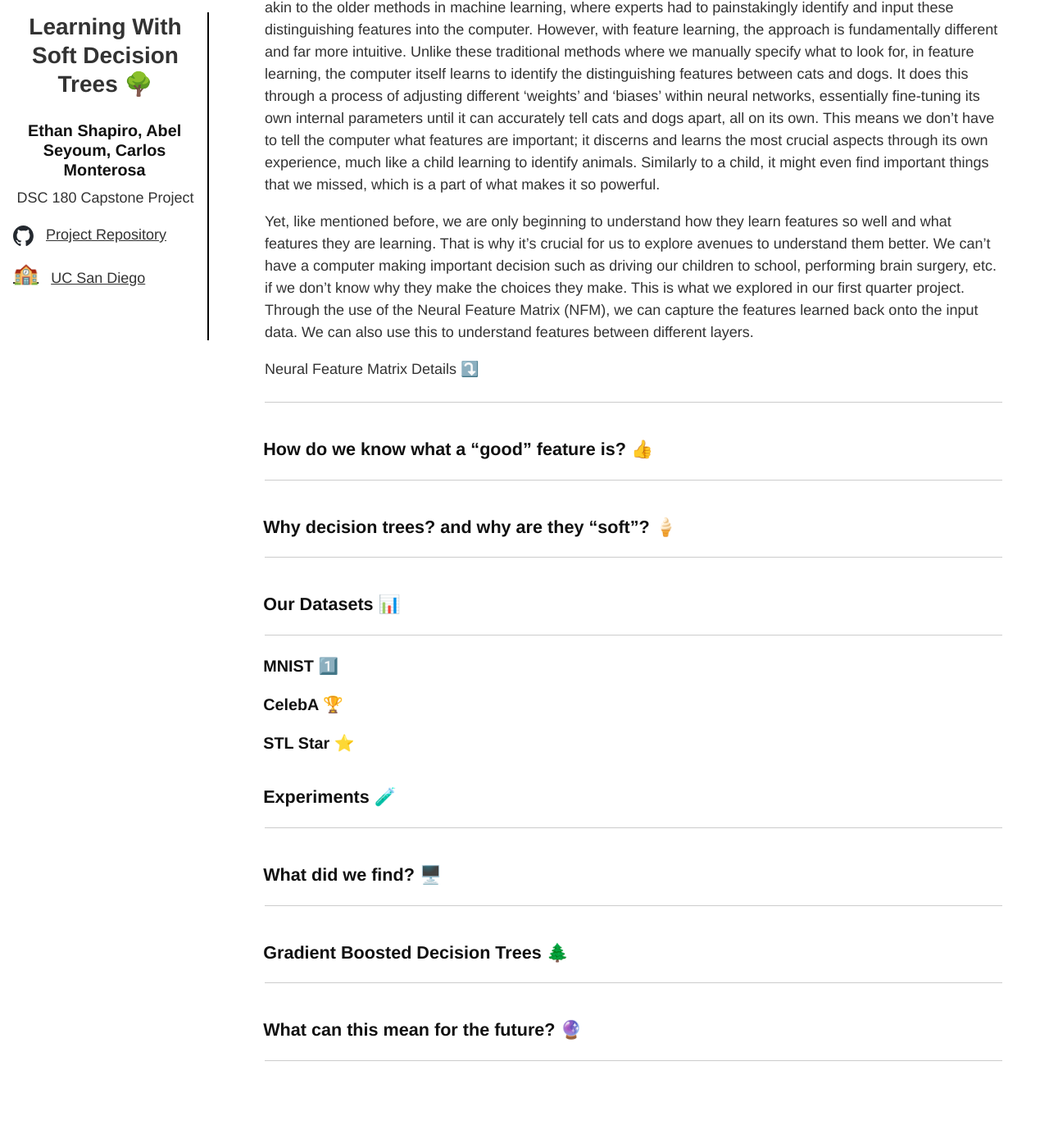
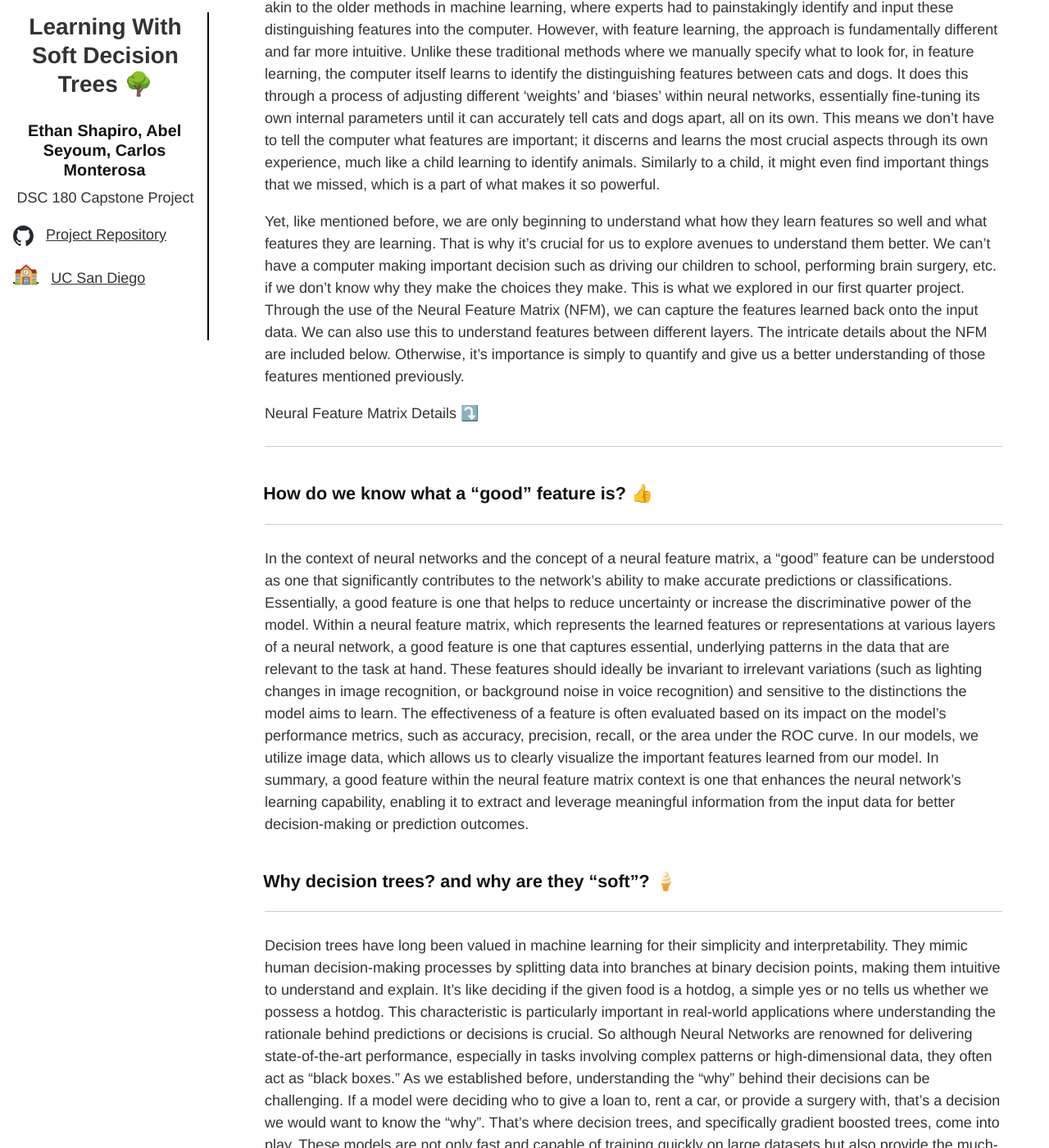
Before and after one commit to Ethan-Shapiro/SDT-Feature-Learning, a Jekyll site: the page built from docs/index.md, in a window 1280 px wide and 1400 px high, scrolled down 967 px. Shown: the whole window at 82% size. Built offline with Jekyll 4.4.1, drawn with Linux system fonts in a browser that asks for light colours; formulas are drawn with MathJax 3; some of the changed text lies outside the part shown.

Commit message:
added why decision trees section

```diff
--- a/docs/index.md
+++ b/docs/index.md
@@ -20,7 +20,7 @@
 
 Imagine you're teaching someone to differentiate between a cat and a dog. Traditionally, you might start by pointing out key features: 'Cats usually have shorter noses, and dogs come in a wider variety of sizes.' This is akin to the older methods in machine learning, where experts had to painstakingly identify and input these distinguishing features into the computer. However, with feature learning, the approach is fundamentally different and far more intuitive. Unlike these traditional methods where we manually specify what to look for, in feature learning, the computer itself learns to identify the distinguishing features between cats and dogs. It does this through a process of adjusting different 'weights' and 'biases' within neural networks, essentially fine-tuning its own internal parameters until it can accurately tell cats and dogs apart, all on its own. This means we don't have to tell the computer what features are important; it discerns and learns the most crucial aspects through its own experience, much like a child learning to identify animals. Similarly to a child, it might even find important things that we missed, which is a part of what makes it so powerful.
 
-Yet, like mentioned before, we are only beginning to understand how they learn features so well and what features they are learning. That is why it's crucial for us to explore avenues to understand them better. We can't have a computer making important decision such as driving our children to school, performing brain surgery, etc. if we don't know why they make the choices they make. This is what we explored in our first quarter project. Through the use of the Neural Feature Matrix (NFM), we can capture the features learned back onto the input data. We can also use this to understand features between different layers.
+Yet, like mentioned before, we are only beginning to understand what how they learn features so well and what features they are learning. That is why it's crucial for us to explore avenues to understand them better. We can't have a computer making important decision such as driving our children to school, performing brain surgery, etc. if we don't know why they make the choices they make. This is what we explored in our first quarter project. Through the use of the Neural Feature Matrix (NFM), we can capture the features learned back onto the input data. We can also use this to understand features between different layers. The intricate details about the NFM are included below. Otherwise, it's importance is simply to quantify and give us a better understanding of those features mentioned previously.
 
 <details>
 <summary>Neural Feature Matrix Details ⤵️</summary>
@@ -49,8 +49,14 @@
 ## How do we know what a "good" feature is? 👍
 ---
 
+In the context of neural networks and the concept of a neural feature matrix, a "good" feature can be understood as one that significantly contributes to the network's ability to make accurate predictions or classifications. Essentially, a good feature is one that helps to reduce uncertainty or increase the discriminative power of the model. Within a neural feature matrix, which represents the learned features or representations at various layers of a neural network, a good feature is one that captures essential, underlying patterns in the data that are relevant to the task at hand. These features should ideally be invariant to irrelevant variations (such as lighting changes in image recognition, or background noise in voice recognition) and sensitive to the distinctions the model aims to learn. The effectiveness of a feature is often evaluated based on its impact on the model's performance metrics, such as accuracy, precision, recall, or the area under the ROC curve. In our models, we utilize image data, which allows us to clearly visualize the important features learned from our model. In summary, a good feature within the neural feature matrix context is one that enhances the neural network's learning capability, enabling it to extract and leverage meaningful information from the input data for better decision-making or prediction outcomes.
+
 ## Why decision trees? and why are they "soft"? 🍦
 ---
+
+Decision trees have long been valued in machine learning for their simplicity and interpretability. They mimic human decision-making processes by splitting data into branches at binary decision points, making them intuitive to understand and explain. It's like deciding if the given food is a hotdog, a simple yes or no tells us whether we possess a hotdog. This characteristic is particularly important in real-world applications where understanding the rationale behind predictions or decisions is crucial. So although Neural Networks are renowned for delivering state-of-the-art performance, especially in tasks involving complex patterns or high-dimensional data, they often act as "black boxes." As we established before, understanding the "why" behind their decisions can be challenging. If a model were deciding who to give a loan to, rent a car, or provide a surgery with, that's a decision we would want to know the "why". That's where decision trees, and specifically gradient boosted trees, come into play. These models are not only fast and capable of training quickly on large datasets but also provide the much-needed interpretability by illustrating how input features influence predictions. This makes them an attractive choice for many practical applications.
+
+The term "soft" decision trees extends this concept further by incorporating elements of neural networks to enhance the model's flexibility and performance. Unlike traditional decision trees that make hard, binary decisions at each node, soft decision trees use probabilistic approaches, allowing for more nuanced decisions based on the likelihood of different outcomes. This softening of decisions enables the model to handle ambiguity and uncertainty more effectively, through feature learning, making it better suited for complex datasets where traditional decision trees might struggle. By blending the interpretability of decision trees with the nuanced decision-making capabilities of neural networks, soft decision trees offer a compelling solution for applications requiring both high performance and clear understanding of model decisions.
 
 ## Our Datasets 📊
 ---
```
